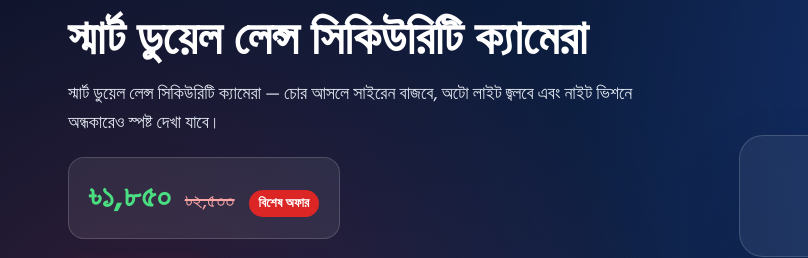
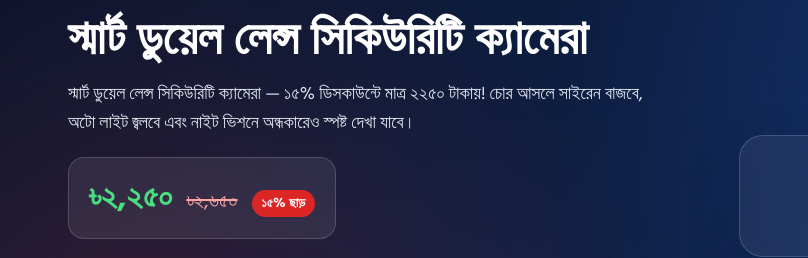
Before and after one commit to Armansworld/aponexpress-store, a plain HTML site: page index.html in a window 1280 px wide. Shown: the part 201-459 px from the top of the page, 0-808 px from the left. Drawn offline with Linux system fonts and the light colour scheme.

Commit message:
Refactor product details and clean up HTML structure
Updated product details including price and image. Removed unnecessary span in hero title and adjusted modal comments.

```diff
--- a/index.html
+++ b/index.html
@@ -269,10 +269,6 @@
       margin-bottom: 12px;
     }
 
-    .hero-title span {
-      color: #60a5fa;
-    }
-
     .hero-subtitle {
       font-size: 18px;
       color: #e2e8f0;
@@ -651,7 +647,7 @@
       background: rgba(255, 255, 255, 0.20);
     }
 
-    /* Modals (High Z-Index so nothing blocks them) */
+    /* Modals */
     .modal-backdrop {
       position: fixed;
       inset: 0;
@@ -848,13 +844,13 @@
     <div class="container hero-grid">
       <div>
         <div class="hero-tag">সুরক্ষা এখন আরও স্মার্ট • সরাসরি ওয়েবসাইটে অর্ডার</div>
-        <h1 class="hero-title" id="heroTitle">স্মার্ট ডুয়েল লেন্স <span>সিকিউরিটি ক্যামেরা</span></h1>
+        <h1 class="hero-title" id="heroTitle">স্মার্ট ডুয়েল লেন্স সিকিউরিটি ক্যামেরা</h1>
         <p class="hero-subtitle" id="heroSubtitle">চোর আসলে সাইরেন বাজবে, ডুয়েল লেন্সে সামনে ও পাশে স্পষ্ট নজরদারি, 1080p HD ভিডিও ও মোবাইল থেকেই নিয়ন্ত্রণ।</p>
 
         <div class="price-box">
-          <div class="price-now" id="heroPrice">৳১,৮৫০</div>
-          <div class="price-old" id="heroOldPrice">৳২,৫০০</div>
-          <div class="price-save" id="heroBadge">বিশেষ অফার</div>
+          <div class="price-now" id="heroPrice">৳২,২৫০</div>
+          <div class="price-old" id="heroOldPrice">৳২,৬৫০</div>
+          <div class="price-save" id="heroBadge">১৫% ছাড়</div>
         </div>
 
         <div class="hero-actions">
@@ -866,7 +862,7 @@
       </div>
 
       <div class="hero-visual">
-        <img id="heroImg" src="912518254_122098417755555516_3038645133607293140_n.jpg" alt="স্মার্ট ডুয়েল লেন্স সিকিউরিটি ক্যামেরা" onerror="this.style.background='#ffffff'; this.alt='পণ্যের ছবি';" />
+        <img id="heroImg" src="912518254_122098417755555516_3038645133607293140_n_2.jpg" alt="স্মার্ট ডুয়েল লেন্স সিকিউরিটি ক্যামেরা" onerror="this.style.background='#ffffff'; this.alt='পণ্যের ছবি';" />
         <div class="hero-caption" id="heroCaption">সহজ ইনস্টলেশন • ওয়্যারলেস • মোবাইল ও কম্পিউটার থেকে লাইভ দেখা যায়</div>
       </div>
     </div>
@@ -1119,7 +1115,7 @@
     </div>
   </div>
 
-  <!-- Product Edit / Add Modal (Dedicated High Z-Index Modal) -->
+  <!-- Product Edit / Add Modal -->
   <div class="modal-backdrop" id="productEditorModal" style="z-index: 75;" aria-hidden="true">
     <div class="modal-panel small" style="max-width: 540px;">
       <div class="modal-header" style="background: var(--royal-2);">
@@ -1145,11 +1141,11 @@
           </div>
           <div class="form-group">
             <label class="form-label" for="editProdBadge">ব্যাজ / অফার ট্যাগ</label>
-            <input type="text" id="editProdBadge" class="form-control" placeholder="যেমন: বেস্ট সেলিং" />
+            <input type="text" id="editProdBadge" class="form-control" placeholder="যেমন: ১৫% ছাড়" />
           </div>
           <div class="form-group">
             <label class="form-label" for="editProdImage">ছবির URL বা ফাইলের নাম</label>
-            <input type="text" id="editProdImage" class="form-control" placeholder="যেমন: camera.jpg অথবা https://..." />
+            <input type="text" id="editProdImage" class="form-control" placeholder="যেমন: 912518254_122098417755555516_3038645133607293140_n_2.jpg" />
           </div>
           <div class="form-group">
             <label class="form-label" for="editProdFile">অথবা ডিভাইস থেকে ছবি নির্বাচন করুন</label>
@@ -1173,11 +1169,10 @@
   </div>
 
   <script>
-    // Embedded Admin Password Hash placeholder (replaced automatically on HTML export)
     const EMBEDDED_ADMIN_HASH = "";
 
     const STORAGE_KEYS = {
-      state: "aponexpress_state_v1",
+      state: "aponexpress_state_v2",
       orders: "aponexpress_orders_v1",
       passHash: "aponexpress_admin_hash_v1",
       lockUntil: "aponexpress_lock_until_v1",
@@ -1207,11 +1202,11 @@
         {
           id: "smart-dual-lens-cam-1",
           name: "স্মার্ট ডুয়েল লেন্স সিকিউরিটি ক্যামেরা",
-          price: 1850,
-          oldPrice: 2500,
-          badge: "বিশেষ অফার",
-          image: "912518254_122098417755555516_3038645133607293140_n.jpg",
-          desc: "স্মার্ট ডুয়েল লেন্স সিকিউরিটি ক্যামেরা — চোর আসলে সাইরেন বাজবে, অটো লাইট জ্বলবে এবং নাইট ভিশনে অন্ধকারেও স্পষ্ট দেখা যাবে।",
+          price: 2250,
+          oldPrice: 2650,
+          badge: "১৫% ছাড়",
+          image: "912518254_122098417755555516_3038645133607293140_n_2.jpg",
+          desc: "স্মার্ট ডুয়েল লেন্স সিকিউরিটি ক্যামেরা — ১৫% ডিসকাউন্টে মাত্র ২২৫০ টাকায়! চোর আসলে সাইরেন বাজবে, অটো লাইট জ্বলবে এবং নাইট ভিশনে অন্ধকারেও স্পষ্ট দেখা যাবে।",
           bullets: [
             "ডুয়েল লেন্স — সামননও দেখে, পাশেও দেখে",
             "চোর আসলে সাইরেন বাজবে ও অটো লাইট জ্বলবে",
@@ -1289,12 +1284,12 @@
       document.getElementById("footerPhone").textContent = state.phone;
 
       const lead = state.products[0] || DEFAULT_STATE.products[0];
-      document.getElementById("heroTitle").innerHTML = escapeHtml(lead.name);
+      document.getElementById("heroTitle").textContent = lead.name;
       document.getElementById("heroSubtitle").textContent = lead.desc || state.tagline;
       document.getElementById("heroPrice").textContent = formatBDT(lead.price);
       document.getElementById("heroOldPrice").textContent = lead.oldPrice > lead.price ? formatBDT(lead.oldPrice) : "";
       document.getElementById("heroOldPrice").style.display = lead.oldPrice > lead.price ? "inline" : "none";
-      document.getElementById("heroBadge").textContent = lead.badge || "বিশেষ অফার";
+      document.getElementById("heroBadge").textContent = lead.badge || "১৫% ছাড়";
       document.getElementById("heroImg").src = lead.image || "";
       document.getElementById("heroImg").alt = lead.name;
 
@@ -1432,7 +1427,6 @@
       }
     }
 
-    // Admin Modal & Authentication
     function openAdminModal() {
       const modal = document.getElementById("adminModal");
       const panel = document.getElementById("adminModalPanel");
@@ -1481,12 +1475,6 @@
 
     function showAuthError(msg) {
       const el = document.getElementById("authErrorMsg");
-      el.textContent = msg;
-      el.style.display = "block";
-    }
-
-    function showAuthSuccess(msg) {
-      const el = document.getElementById("authSuccessMsg");
       el.textContent = msg;
       el.style.display = "block";
     }
@@ -1666,8 +1654,8 @@
         document.getElementById("editProdName").value = "";
         document.getElementById("editProdPrice").value = "";
         document.getElementById("editProdOldPrice").value = "";
-        document.getElementById("editProdBadge").value = "নতুন পণ্য";
-        document.getElementById("editProdImage").value = "912518254_122098417755555516_3038645133607293140_n.jpg";
+        document.getElementById("editProdBadge").value = "১৫% ছাড়";
+        document.getElementById("editProdImage").value = "912518254_122098417755555516_3038645133607293140_n_2.jpg";
         document.getElementById("editProdDesc").value = "";
         document.getElementById("editProdBullets").value = "";
       }
```
